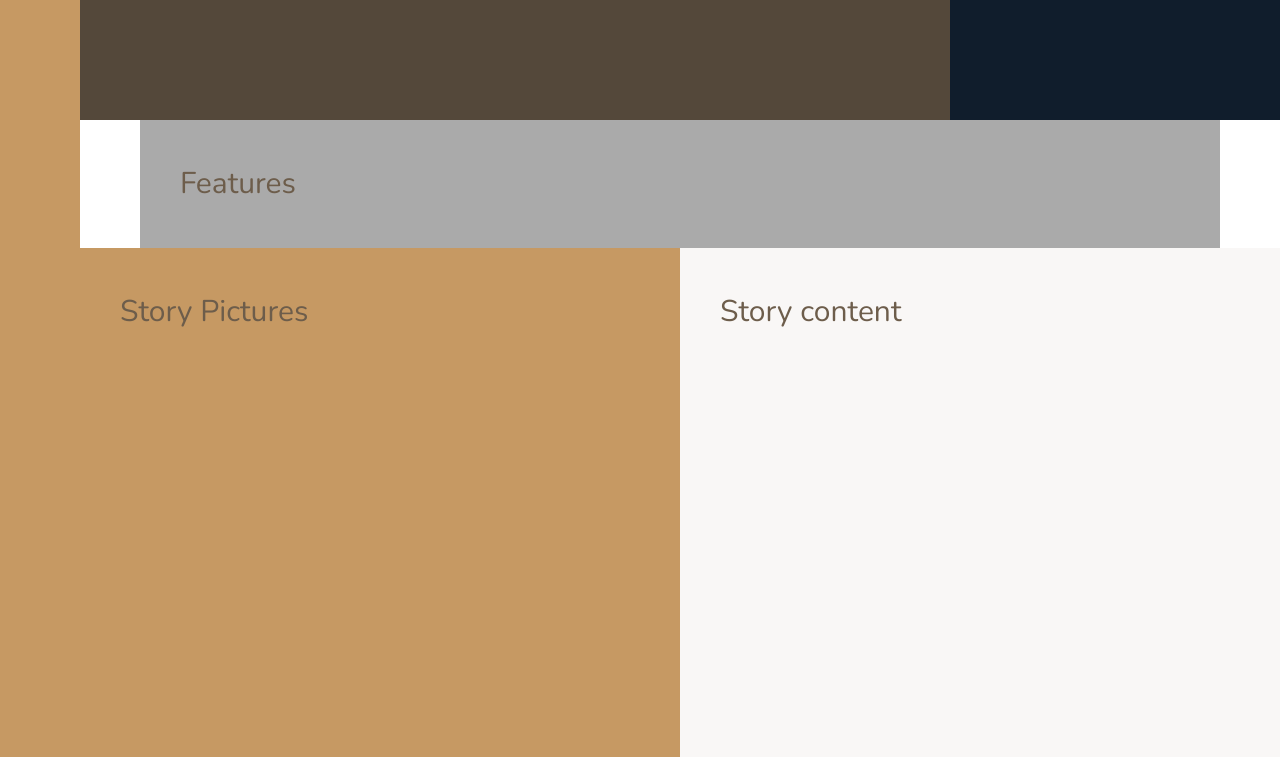
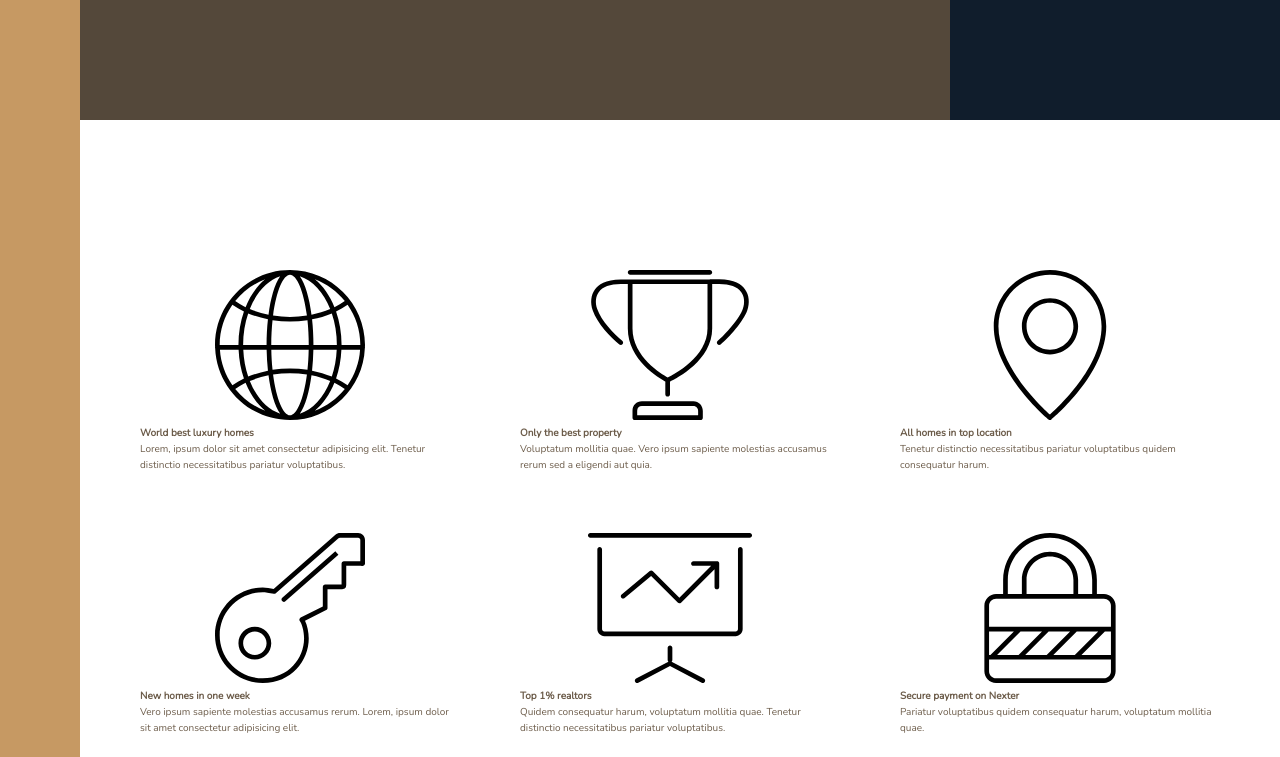
Before and after one commit to kbuicuong/nexter, a website: page index.html in a window 1280 px wide. Shown: the part 520-1277 px from the top of the page. Drawn offline with nearby package versions, Linux system fonts and the light colour scheme.

Commit message:
Start building the features section

```diff
--- a/index.html
+++ b/index.html
@@ -25,7 +25,48 @@
         </div>
 
         <section class="features">
-            Features
+            <div class="feature">
+                <svg class="feature__icon">
+                    <use xlink:href="img/sprite.svg#icon-global"></use>
+                </svg>
+                <h4 class="heading-4">World best luxury homes</h4>
+                <p class="feature__text">Lorem, ipsum dolor sit amet consectetur adipisicing elit. Tenetur distinctio necessitatibus pariatur voluptatibus.</p>
+            </div>
+            <div class="feature">
+                <svg class="feature__icon">
+                    <use xlink:href="img/sprite.svg#icon-trophy"></use>
+                </svg>
+                <h4 class="heading-4">Only the best property</h4>
+                <p class="feature__text">Voluptatum mollitia quae. Vero ipsum sapiente molestias accusamus rerum sed a eligendi aut quia.          </p>
+            </div>
+            <div class="feature">
+                <svg class="feature__icon">
+                    <use xlink:href="img/sprite.svg#icon-map-pin"></use>
+                </svg>
+                <h4 class="heading-4">All homes in top location</h4>
+                <p class="feature__text">Tenetur distinctio necessitatibus pariatur voluptatibus quidem consequatur harum.</p>
+            </div>
+            <div class="feature">
+                <svg class="feature__icon">
+                    <use xlink:href="img/sprite.svg#icon-key"></use>
+                </svg>
+                <h4 class="heading-4">New homes in one week</h4>
+                <p class="feature__text">Vero ipsum sapiente molestias accusamus rerum. Lorem, ipsum dolor sit amet consectetur adipisicing elit.</p>
+            </div>
+            <div class="feature">
+                <svg class="feature__icon">
+                    <use xlink:href="img/sprite.svg#icon-presentation"></use>
+                </svg>
+                <h4 class="heading-4">Top 1% realtors</h4>
+                <p class="feature__text">Quidem consequatur harum, voluptatum mollitia quae. Tenetur distinctio necessitatibus pariatur voluptatibus.</p>
+            </div>
+            <div class="feature">
+                <svg class="feature__icon">
+                    <use xlink:href="img/sprite.svg#icon-lock"></use>
+                </svg>
+                <h4 class="heading-4">Secure payment on Nexter</h4>
+                <p class="feature__text">Pariatur voluptatibus quidem consequatur harum, voluptatum mollitia quae.</p>
+            </div>
         </section>
 
         <div class="story__pictures">
--- a/sass/_base.scss
+++ b/sass/_base.scss
@@ -49,8 +49,8 @@ body{
     grid-template-columns: [sidebar-start]8rem[sidebar-end full-start] minmax(6rem,1fr) [center-start]repeat(8, [col-start] minmax(min-content, 14rem) [col-end])[center-end] minmax(6rem,1fr) [full-end];
 
     //direct children (for debugging only)
-    & > *{
-        padding: 4rem;
-        font-size: 3rem;
-    }
+    // & > *{
+    //     padding: 4rem;
+    //     font-size: 3rem;
+    // }
 }
--- a/sass/_features.scss
+++ b/sass/_features.scss
@@ -1,4 +1,9 @@
 .features{
-    background-color: $color-grey-light-2;
     grid-column: center-start / center-end;
+
+    margin: 15rem 0;
+
+    display:grid;
+    grid-template-columns: repeat(3, 1fr);
+    grid-gap: 6rem;
 }
```
Also changed, not shown: css/style.css.
